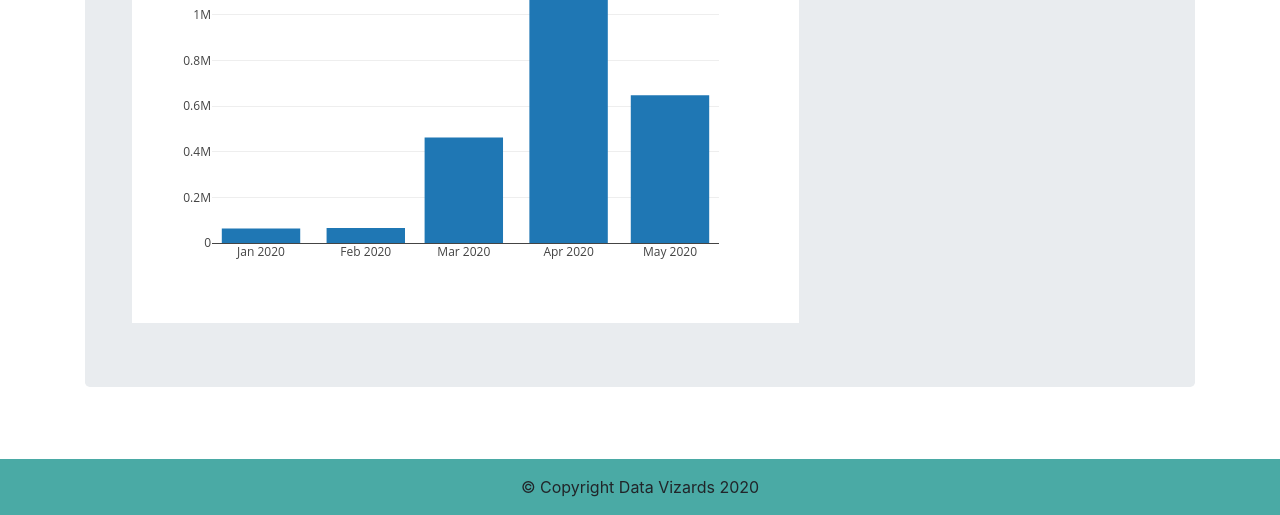
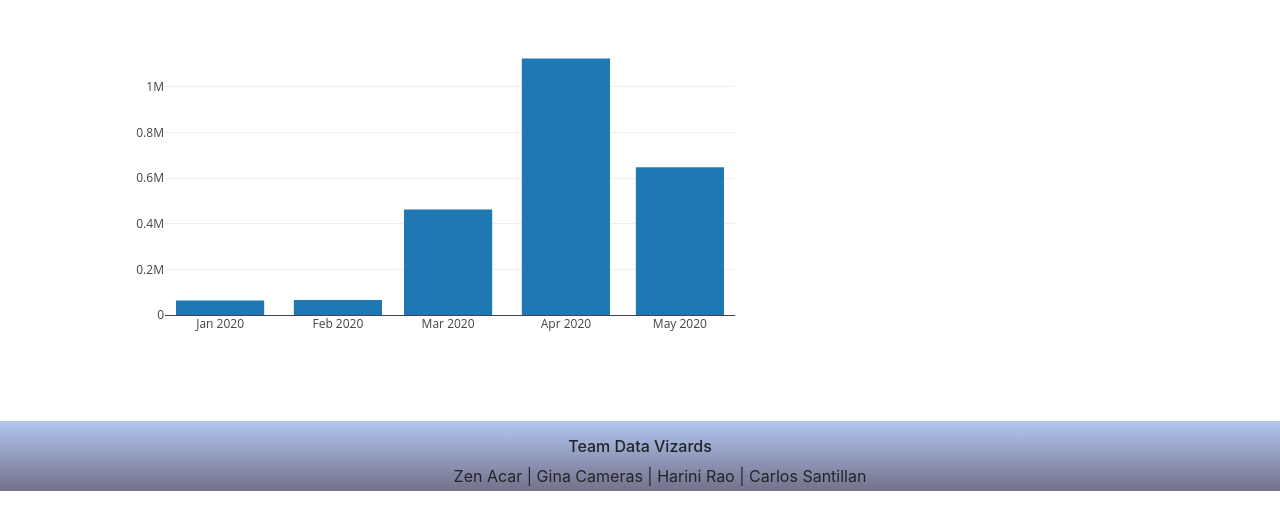
Before and after one commit to csantill/Project_2-DataVizards, a Flask app: page / in a window 1280 px wide. Shown: the part 996-1511 px from the top of the page. After the commit the page ends 1487 px from the top, so only its background shows below. Run offline with Flask 2, Linux system fonts and the light colour scheme; data comes from the database, SQL or seed files in the repository; some libraries are stand-ins or nearby versions.

Commit message:
Adding code for RSS feed,custom footer and styling the navbar

```diff
--- a/Code/US_Unemployment/static/css/style.css
+++ b/Code/US_Unemployment/static/css/style.css
@@ -4,7 +4,7 @@
     margin-left: 100px;
     font-family: Georgia, 'Times New Roman', Times, serif;
     font-size: large;
-    background-color: #4aaaa5;
+    background-color: #4e5180;
 }
 
 .nav-item {
@@ -40,12 +40,24 @@ body {
 
 .footer {
     position: absolute;
+    height: 70px;
     right: 0;
     bottom: 0;
     left: 0;
     padding: 1rem;
-    background-color: #4aaaa5;
+    background: linear-gradient( rgba(83, 132, 223, 0.45), #14113a98);
+}
+
+.footer {
     text-align: center;
+}
+
+.footer ul {
+    list-style: none;
+}
+
+.footer ul li {
+    display: inline;
 }
 
 .sublegend-color {
@@ -65,11 +77,11 @@ body {
     margin-top: 0px;
 }
 
-
 .legend {
     line-height: 18px;
     color: #555;
 }
+
 .legend i {
     width: 18px;
     height: 18px;
@@ -77,6 +89,7 @@ body {
     margin-right: 8px;
     opacity: 0.7;
 }
+
 
 /* Media Queries */
 
--- a/Code/US_Unemployment/templates/index.html
+++ b/Code/US_Unemployment/templates/index.html
@@ -23,7 +23,8 @@
     <!-- Load an icon library -->
     <link rel="stylesheet" href="https://cdnjs.cloudflare.com/ajax/libs/font-awesome/4.7.0/css/font-awesome.min.css">
     <!--CSS Link-->
-    <link rel="stylesheet" href="{{ url_for('static', filename='css/style.css') }}"></script>
+    <link rel="stylesheet" href="{{ url_for('static', filename='css/style.css') }}">
+    </script>
     <!-- <link rel="stylesheet" href="static/css/style.css"> -->
 
 
@@ -31,7 +32,7 @@
 
 <body>
     <!-- Navbar -->
-    <nav class="navbar navbar-expand-lg navbar-light" style="background-color: #4aaaa5">
+    <nav class="navbar navbar-expand-lg navbar-light" style="background-color:#4e5180">
         <a class="navbar-brand" href="/"><i class="fa fa-fw fa-home"></i>US Unemployment</a>
         <button class="navbar-toggler border border-white" type="button" data-toggle="collapse" data-target="#navbarNavDropdown" aria-controls="navbarNavDropdown" aria-expanded="false" aria-label="Toggle navigation">
             <span class="navbar-toggler-icon"></span>
@@ -73,26 +74,31 @@
                 </div> -->
                 <div id="map" style="height: 610px; width:100%"></div>
             </div>
-            <br>
-
+        </div>
+        <div class="row">
             <div class="col-md-8">
                 <div id="bar"></div>
             </div>
-
+            <div class="col-md-4">
+                <p>
+                    <h6>U.S. Bureau of Labor Statistics - Latest News </h6>
+                </p>
+                <!-- RSS feed -->
+                <script language="JavaScript" src="http://feed2js.org//feed2js.php?src=https%3A%2F%2Fwww.bls.gov%2Ffeed%2Flaus.rss&num=5&date=y&utf=y" charset="UTF-8" type="text/javascript"></script>
+            </div>
         </div>
-
-
-        <div>
-            <!-- RSS feed -->
-            <script type='text/javascript' charset='utf-8' src='https://scripts.hashemian.com/jss/feed.js?print=yes&numlinks=10&summarylen=50&seedate=yes&popwin=no&url=https:%2F%2Fwww.bls.gov%2Ffeed%2Flaus.rss'></script>
-        </div>
+    </div>
 </body>
-
 <!-- Footer -->
-<footer class="footer navbar-expand-lg navbar-dark text-center" style="background-color: #4aaaa5">
-    <div class="footer-copyright">
-        <div class="top"> <span> © Copyright Data Vizards 2020</span>
-        </div>
+<footer class="footer">
+    <div>
+        <h6>Team Data Vizards</h6>
+        <ul>
+            <li>Zen Acar | </li>
+            <li> Gina Cameras | </li>
+            <li> Harini Rao | </li>
+            <li> Carlos Santillan </li>
+        </ul>
     </div>
 </footer>
 
```
Also changed, not shown: Code/US_Unemployment/templates/demographics.html (+14 -9 lines), Code/US_Unemployment/templates/industry_stats.html (+12 -7 lines).
